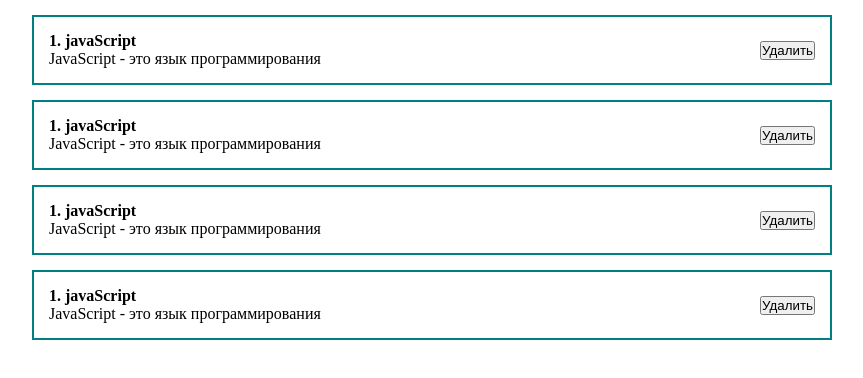
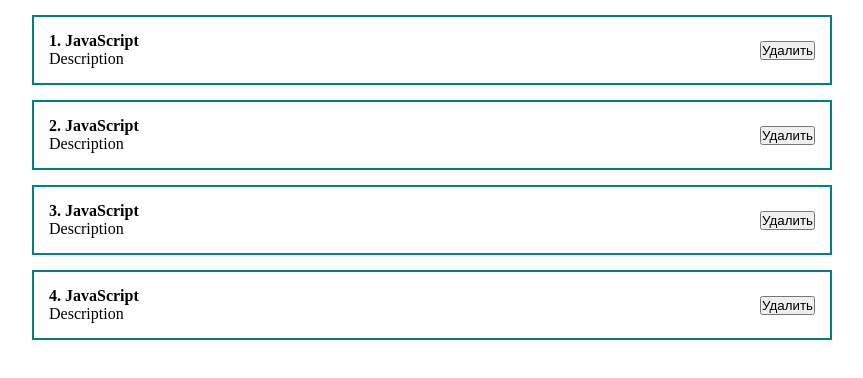
Before and after one commit to weboson/-react-course-UlbiTV, a React (Create React App) app: page / in a window 1280 px wide. Shown: the top 378 px of the page, without its empty margins (208-1071 px from the left). Built offline with nearby package versions, Linux system fonts and the light colour scheme.

Commit message:
Using props

```diff
--- a/src/App.js
+++ b/src/App.js
@@ -3,18 +3,17 @@ import PostItem from './components/PostItem';
 // import Counter from './components/Counter';
 // import ClassCounter from './components/ClassCounter'
 
-//! import styles
+// import styles
 import './styles/App.css';
 
 function App() {
 
   return (
-    //! className - это CSS-класс
     <div className="App">
-      <PostItem />
-      <PostItem />
-      <PostItem />
-      <PostItem />
+      <PostItem post={{id: 1, title: 'JavaScript', body: 'Description'}} />
+      <PostItem post={{id: 2, title: 'JavaScript', body: 'Description'}} />
+      <PostItem post={{id: 3, title: 'JavaScript', body: 'Description'}} />
+      <PostItem post={{id: 4, title: 'JavaScript', body: 'Description'}} />
     </div>
   );
 }
--- a/src/components/PostItem.jsx
+++ b/src/components/PostItem.jsx
@@ -1,13 +1,14 @@
 import React from 'react';
 
-const PostItem = () => {
+const PostItem = (props) => {
+    console.log(props)
     return (
         <div>
             <div className='post'>
                 <div className="post__content">
-                    <strong>1. javaScript</strong>
+                    <strong>{props.post.id}. {props.post.title}</strong>
                     <div>
-                        JavaScript - это язык программирования
+                        {props.post.body}
                     </div>
                 </div>
                 <div className="post__btns">
```
